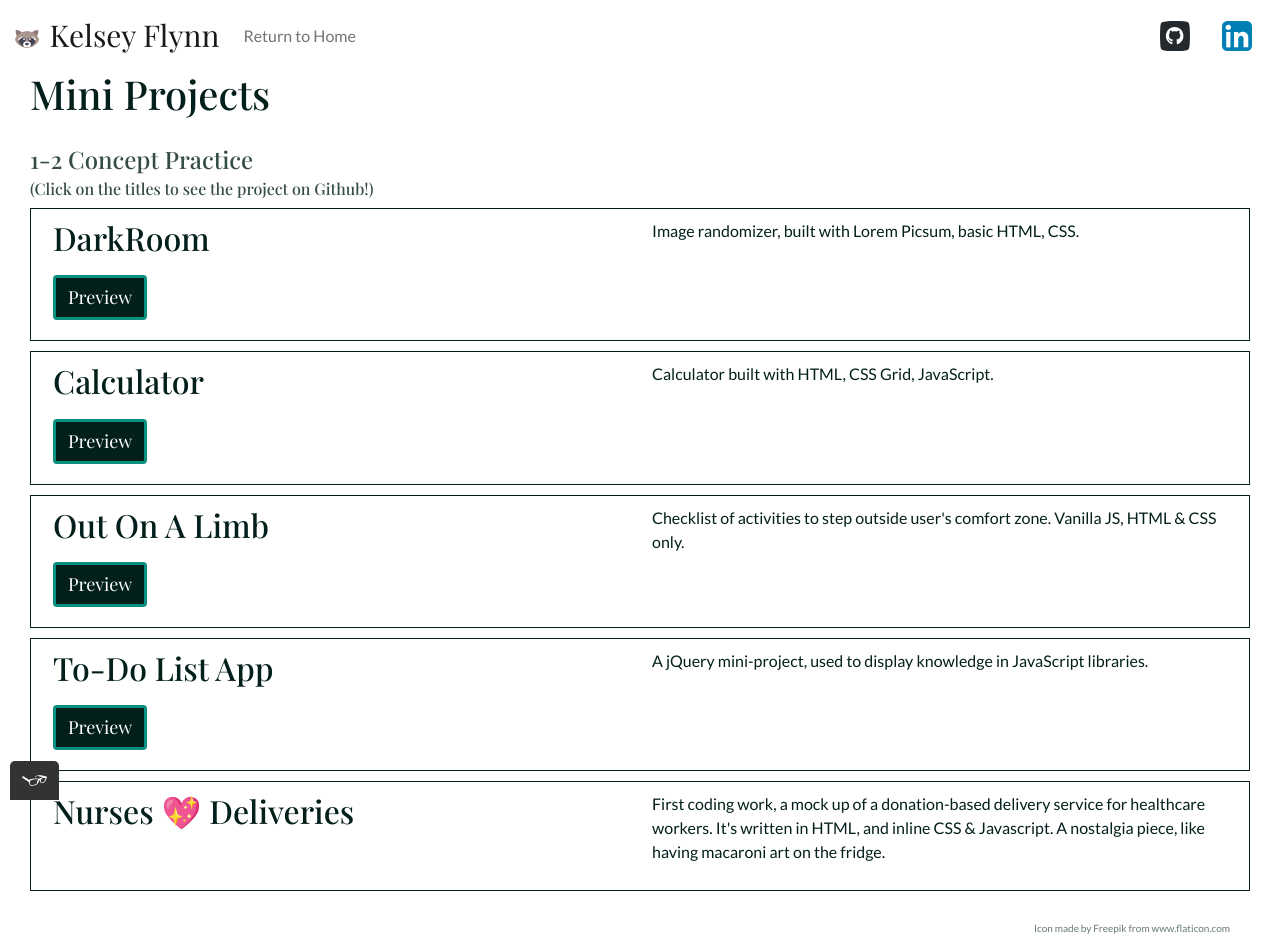
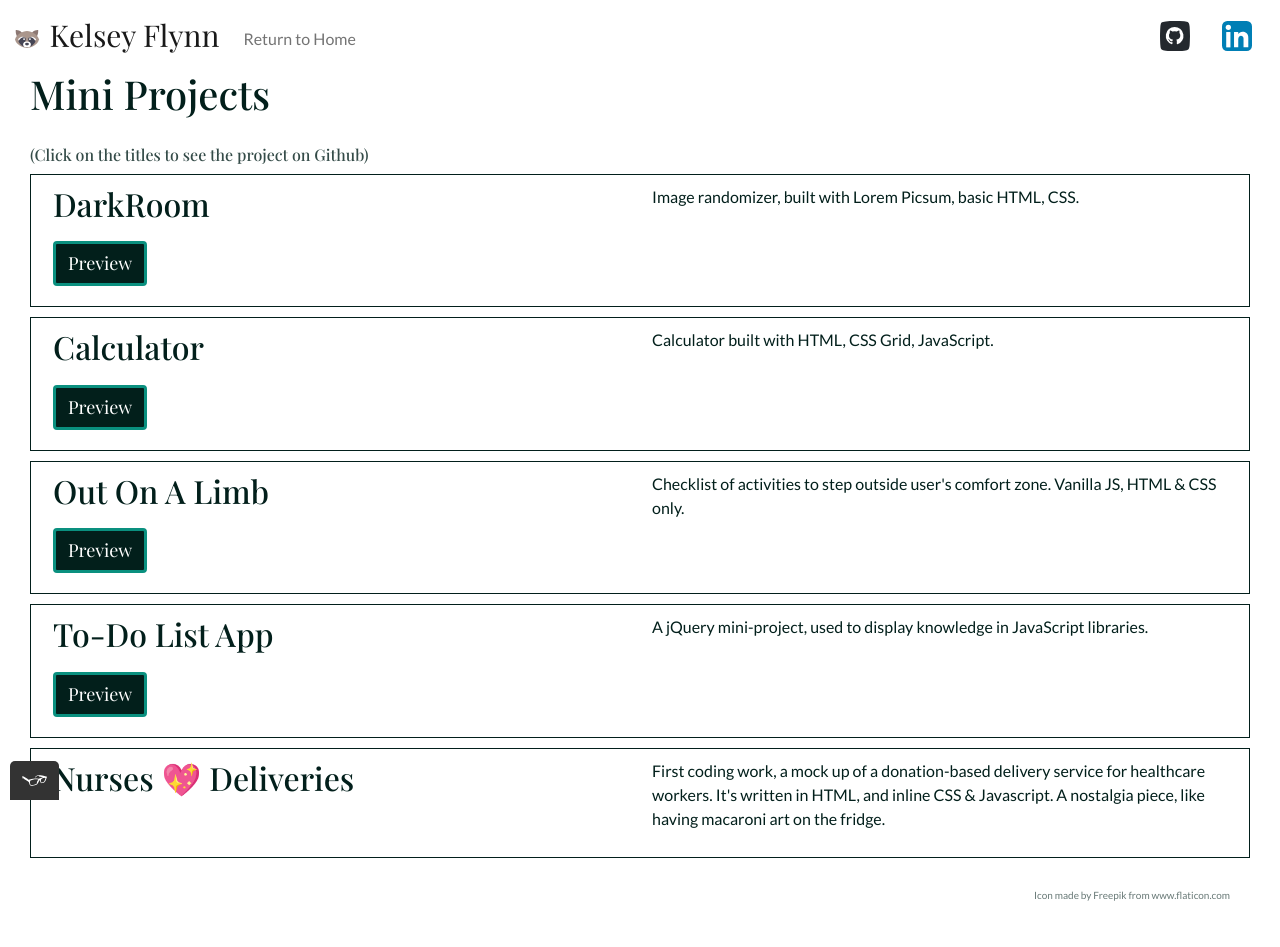
Before and after one commit to KSFlynn007/portfolio, a plain HTML site: page portfolio/mini-projects.html in a window 1280 px wide. After the commit the page ends 923 px from the top, so only its background shows below. Drawn offline with nearby package versions, Linux system fonts and the light colour scheme; a web font is replaced by a local one.

Commit message:
small changes
reverted nav changes, added additional media query for it
removed excess subtitles on sub-pages

```diff
--- a/portfolio/mini-projects.html
+++ b/portfolio/mini-projects.html
@@ -61,8 +61,7 @@
 
         <!-- TITLE -->
         <h1 class="projects-title">Mini Projects</h1>
-        <h4 class="projects-subtitle">1-2 Concept Practice</h4>
-        <h6 class="projects-subtitle">(Click on the titles to see the project on Github!)</h6>
+        <h6 class="projects-subtitle">(Click on the titles to see the project on Github)</h6>
 
         <!-- DARKROOM -->
         <div class="row project-container">
--- a/styles/home.css
+++ b/styles/home.css
@@ -65,6 +65,10 @@ a {
 
 .color-nav {
   background-color: var(--white-color);
+}
+
+.navbar-nav {
+  margin-top: 15px;
 }
 
 /* about */
@@ -156,7 +160,12 @@ a {
   font-size: 10px;
 }
 
-/* bio text */
+@media all and (min-width: 991px) {
+  .navbar-nav {
+    margin-top: 7px;
+  }
+}
+
 @media all and (max-width: 768px) {
   .intro {
     margin: 0px;
```
Also changed, not shown: home.html (+0 -1 lines), portfolio/originals.html (+1 -1 lines), portfolio/recreations.html (+1 -1 lines).
